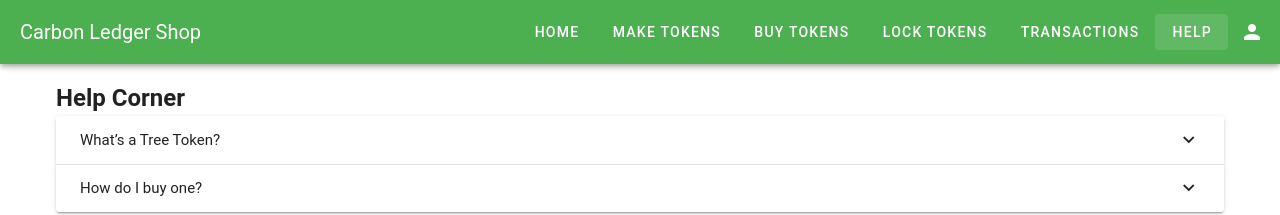
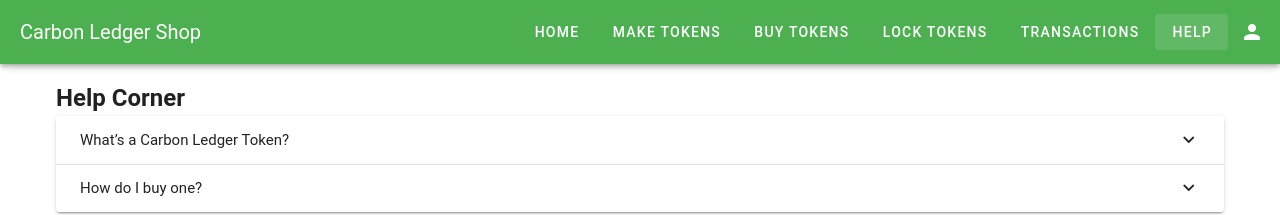
Before and after one commit to vichiti/TreeToken, a Vue app: page /help in a window 1280 px wide. Shown: the top 215 px of the page. Built offline with nearby package versions, Linux system fonts and the light colour scheme.

Commit message:
name changes

```diff
--- a/src/views/HelpCorner.vue
+++ b/src/views/HelpCorner.vue
@@ -4,7 +4,7 @@
     <h2>Help Corner</h2>
     <v-expansion-panels>
       <v-expansion-panel>
-        <v-expansion-panel-title>What’s a Tree Token?</v-expansion-panel-title>
+        <v-expansion-panel-title>What’s a Carbon Ledger Token?</v-expansion-panel-title>
         <v-expansion-panel-text>It’s a coin that shows you stopped CO2!</v-expansion-panel-text>
       </v-expansion-panel>
       <v-expansion-panel>
```
